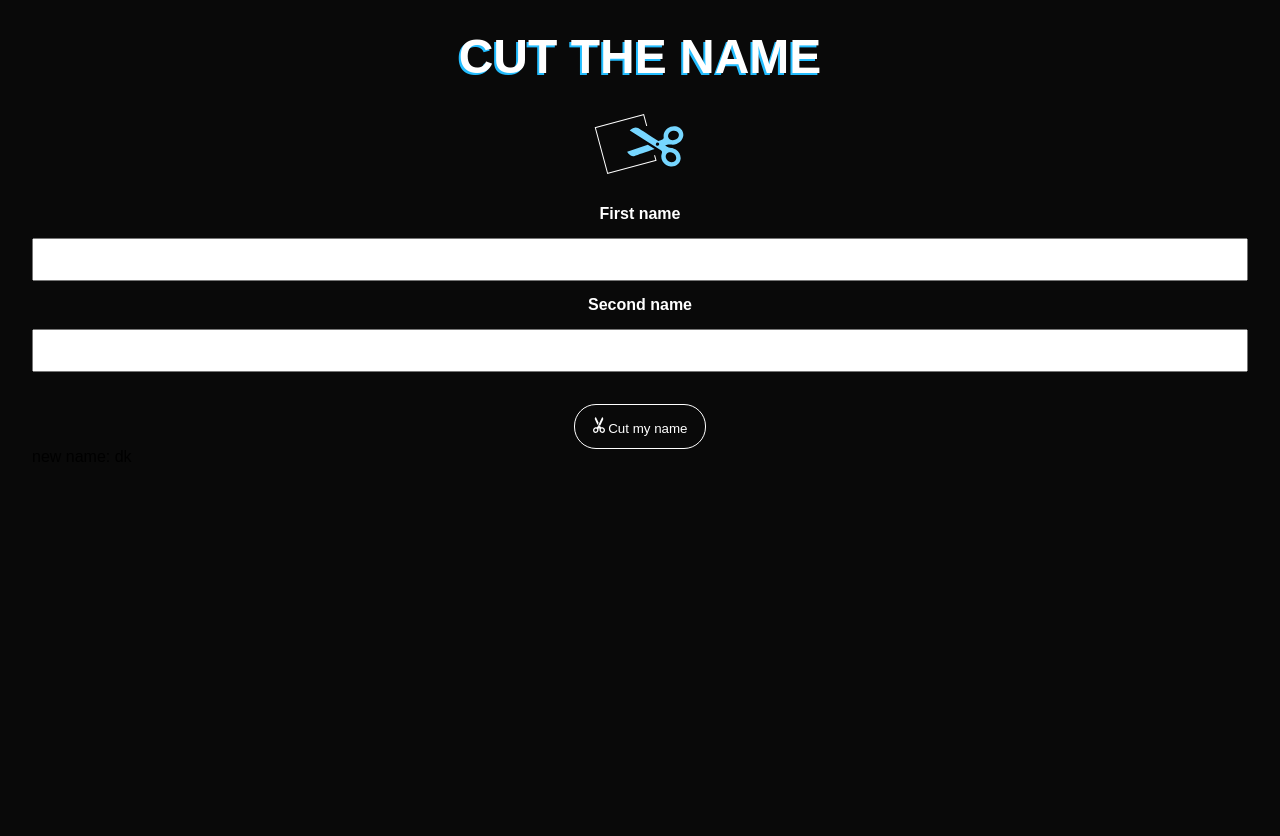
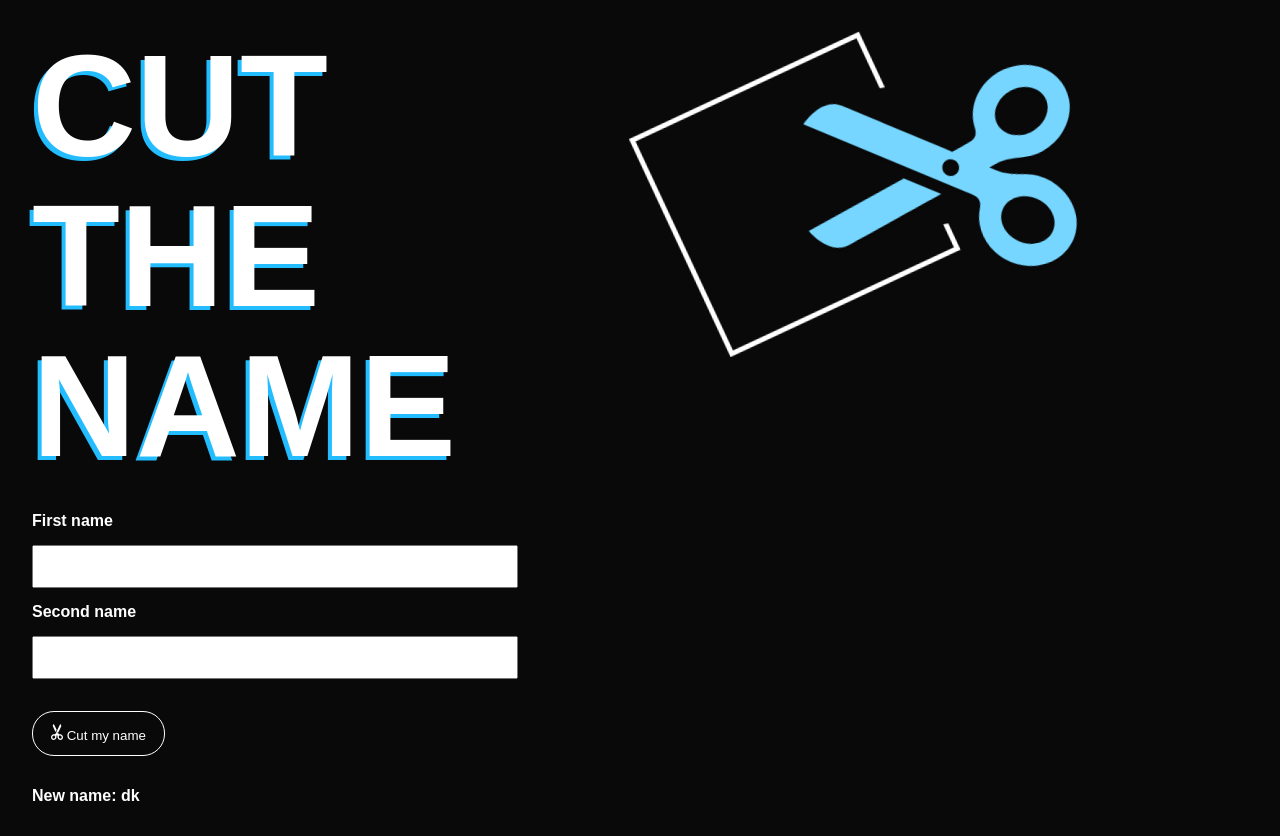
Before and after one commit to Atndesign/CutYourName, a plain HTML site: page index.html in a window 1280 px wide. Before the commit the page ends 800 px from the top, so only its background shows below. Drawn offline with Linux system fonts and the light colour scheme.

Commit message:
add responsive

```diff
--- a/_dev/css/style.scss
+++ b/_dev/css/style.scss
@@ -23,9 +23,14 @@ body {
         text-shadow: -2px 2px 0px $shadow;
         margin-bottom: 2rem;
     }
+}
 
-    .hero__img {
-        margin-bottom: 2rem;
+.hero__img {
+    animation: rotate 2s ease infinite;
+    margin-bottom: 2rem;
+
+    &.--desktop {
+        display: none;
     }
 }
 
@@ -48,6 +53,7 @@ body {
         width: 100%;
         margin-bottom: 1rem;
         padding: (12 /16) * 1rem .5rem;
+        outline-color: $shadow;
 
         &.--bigspace {
             margin-bottom: 2rem;
@@ -60,5 +66,94 @@ body {
         border: 1px solid white;
         border-radius: 22px;
         padding: (12 / 16) * 1rem (18 / 16) * 1rem;
+        margin-bottom: 2rem;
+        outline-color: $shadow;
     }
 }
+
+.result {
+    display: flex;
+    justify-content: center;
+
+    .result__text {
+        color: white;
+        font-weight: 900;
+    }
+}
+
+
+@media only screen and (min-width: 600px) {
+    .form {
+        .form__input {
+            width: 80%;
+        }
+    }
+}
+
+@media only screen and (min-width: 1024px) {
+    body {
+        .hero__img {
+            width: 450px;
+            height: 300px;
+            margin-bottom: 2rem;
+            display: none;
+
+            &.--desktop {
+                display: block;
+            }
+        }
+
+        display: flex;
+
+        .col-l {
+            width: 50%;
+        }
+
+        .col-r {
+            width: 50%;
+        }
+    }
+
+    .hero {
+        flex-direction: row;
+
+        .hero__title {
+            font-size: (144 / 16) * 1rem;
+            text-align: left;
+            text-shadow: -4px 4px 0px $shadow;
+        }
+
+
+    }
+
+    .form {
+        display: flex;
+        flex-direction: column;
+        align-items: flex-start;
+    }
+
+    .result {
+        justify-content: flex-start;
+    }
+}
+
+@media only screen and (min-width: 1424px) {
+    body {
+        padding: 4rem 16rem;
+    }
+}
+
+@keyframes rotate {
+
+    0% {
+        transform: rotate(10deg);
+    }
+
+    50% {
+        transform: rotate(-10deg);
+    }
+
+    100% {
+        transform: rotate(10deg);
+    }
+}
--- a/index.html
+++ b/index.html
@@ -1,13 +1,11 @@
 <!DOCTYPE html>
 <html lang="en">
+
 <head>
   <meta charset="UTF-8" />
   <meta name="viewport" content="width=device-width, initial-scale=1.0" />
   <link rel="stylesheet" href="./assets/css/style.css" />
-    <link
-      href="https://fonts.googleapis.com/css2?family=Roboto:wght@400;900&display=swap"
-      rel="stylesheet"
-    />
+  <link href="https://fonts.googleapis.com/css2?family=Roboto:wght@400;900&display=swap" rel="stylesheet" />
   <meta property="og:title" content="" />
   <meta property="og:site_name" content="" />
   <meta property="og:url" content="https://atndesign.github.io/" />
@@ -18,16 +16,12 @@
 </head>
 
 <body>
+  <div class="col-l">
+
     <section class="hero">
       <h1 class="hero__title">Cut the name</h1>
-      <img
-        class="hero__img"
-        src="./assets/img/scissors.png"
-        srcset="./assets/img/scissors.svg"
-        alt="scissors"
-        width="120"
-        height="60"
-      />
+      <img class="hero__img" src="./assets/img/scissors.png" srcset="./assets/img/scissors.svg" alt="scissors"
+        width="120" height="60" />
     </section>
     <section class="form">
       <label class="form__label" for="firstname">First name</label>
@@ -35,18 +29,20 @@
       <label class="form__label" for="firstname">Second name</label>
       <input class="form__input --bigspace" type="text" />
       <button class="form__submit">
-        <img
-          class="form-submit__icon"
-          srcset="./assets/img/scissors-icon.svg"
-          src="./assets/img/scissors-icon.png"
-          alt="scissors"
-        />
+        <img class="form-submit__icon" srcset="./assets/img/scissors-icon.svg" src="./assets/img/scissors-icon.png"
+          alt="scissors" />
         Cut my name
       </button>
     </section>
     <section class="result">
-      <p class="result__text">new name: dk</p>
+      <p class="result__text">New name: dk</p>
     </section>
     <script src="./script.js"></script>
+  </div>
+  <div class="col-r">
+    <img class="hero__img --desktop" src="./assets/img/scissors.png" srcset="./assets/img/scissors.svg" alt="scissors"
+      width="120" height="60" />
+  </div>
 </body>
+
 </html>
```
Also changed, not shown: assets/css/style.css, 1 other file. Lines whose indentation alone changed are shown as unchanged.
